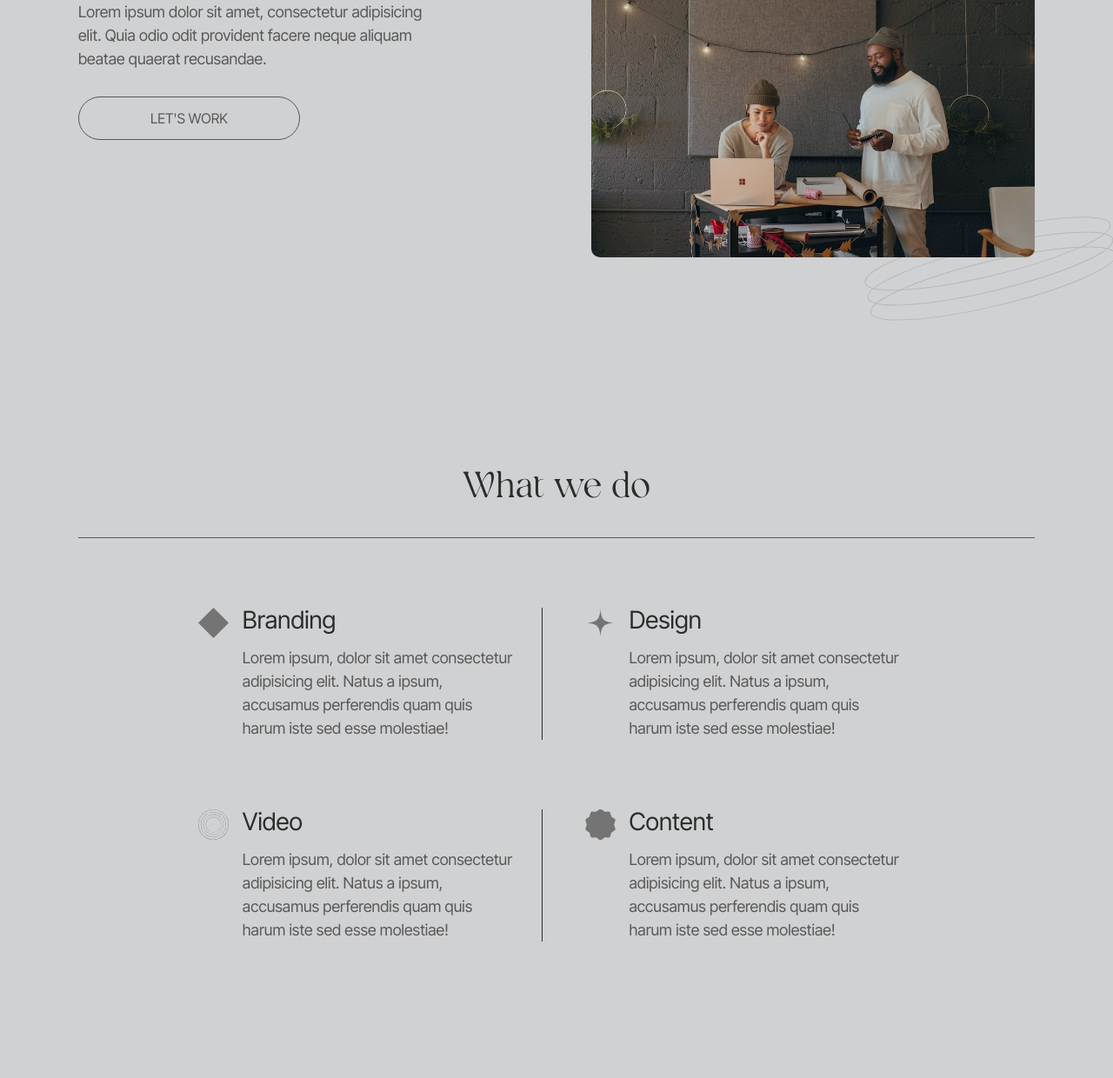
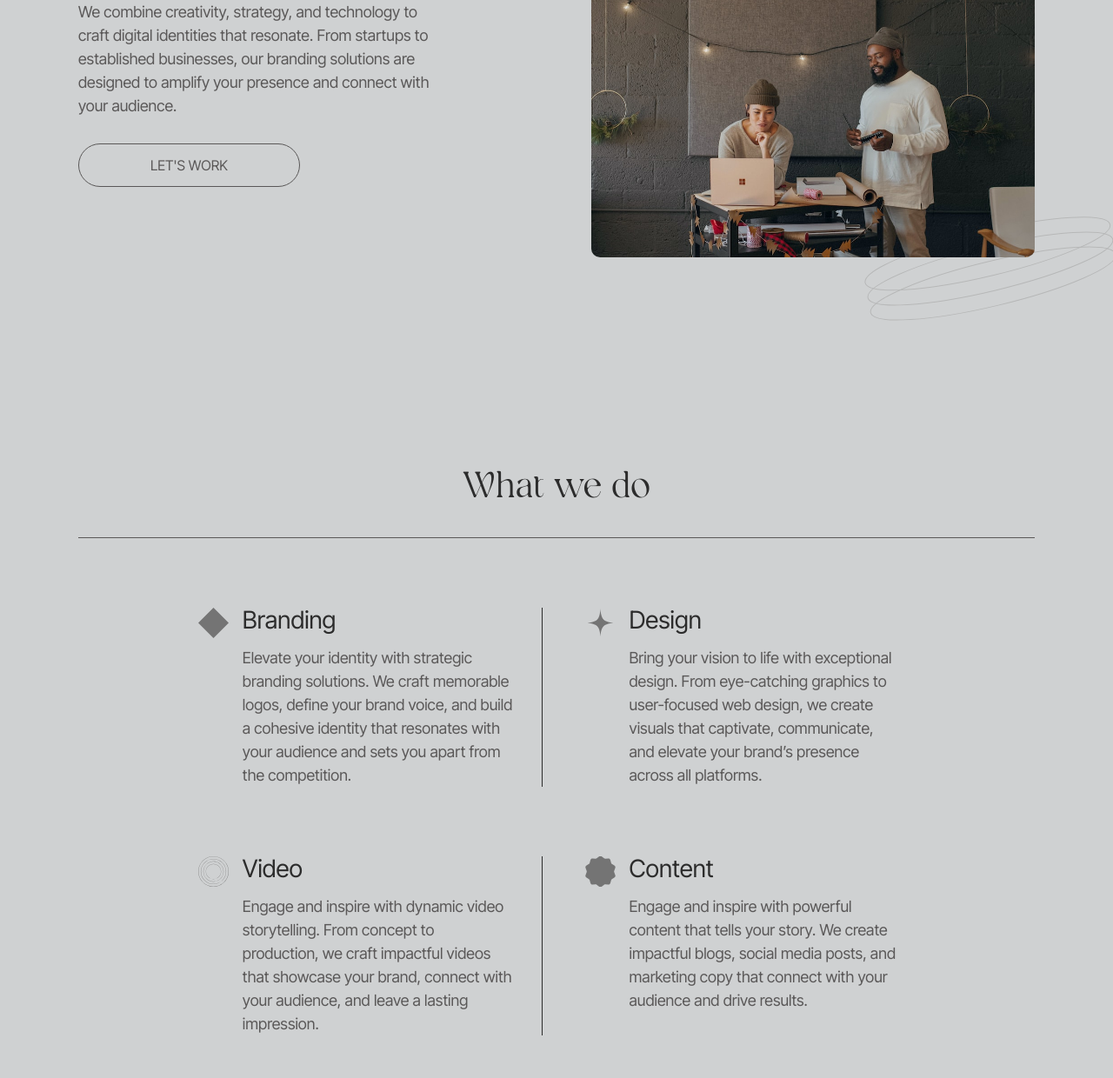
Before and after one commit to Riya-Prasad/vylla, a plain HTML site: page index.html in a window 1280 px wide. Shown: the part 312-1552 px from the top of the page at 87% size. Drawn offline with nearby package versions, Linux system fonts and the light colour scheme; a script that the page names is missing.

Commit message:
add content to the site

```diff
--- a/index.html
+++ b/index.html
@@ -29,13 +29,10 @@
 			<div class="container">
 				<div class="grid">
 					<div class="left-sec">
-            <div class="hero-heading section-heading reveal-text">
-              We are a digital agency from London
-            </div>
+						<div class="hero-heading section-heading reveal-text">Transforming Ideas Into Iconic Brands</div>
 						<div class="hero-body">
-              Lorem ipsum dolor sit amet, consectetur adipisicing elit. Quia
-              odio odit provident facere neque aliquam beatae quaerat
-              recusandae.
+							We combine creativity, strategy, and technology to craft digital identities that resonate. From startups to established businesses, our branding solutions are
+							designed to amplify your presence and connect with your audience.
 						</div>
 						<div class="button">Let's Work</div>
 					</div>
@@ -53,9 +50,7 @@
 
 		<section class="services-sec">
 			<div class="container">
-        <div class="services-heading section-heading reveal-text">
-          What we do
-        </div>
+				<div class="services-heading section-heading reveal-text">What we do</div>
 				<div class="services">
 					<div class="service">
 						<div class="service-img">
@@ -64,9 +59,8 @@
 						<div class="flex">
 							<div class="service-heading">Branding</div>
 							<div class="service-body">
-                Lorem ipsum, dolor sit amet consectetur adipisicing elit. Natus
-                a ipsum, accusamus perferendis quam quis harum iste sed esse
-                molestiae!
+								Elevate your identity with strategic branding solutions. We craft memorable logos, define your brand voice, and build a cohesive identity that resonates with your
+								audience and sets you apart from the competition.
 							</div>
 						</div>
 					</div>
@@ -77,9 +71,8 @@
 						<div class="flex">
 							<div class="service-heading">Design</div>
 							<div class="service-body">
-                Lorem ipsum, dolor sit amet consectetur adipisicing elit. Natus
-                a ipsum, accusamus perferendis quam quis harum iste sed esse
-                molestiae!
+								Bring your vision to life with exceptional design. From eye-catching graphics to user-focused web design, we create visuals that captivate, communicate, and elevate
+								your brand’s presence across all platforms.
 							</div>
 						</div>
 					</div>
@@ -90,9 +83,8 @@
 						<div class="flex">
 							<div class="service-heading">Video</div>
 							<div class="service-body">
-                Lorem ipsum, dolor sit amet consectetur adipisicing elit. Natus
-                a ipsum, accusamus perferendis quam quis harum iste sed esse
-                molestiae!
+								Engage and inspire with dynamic video storytelling. From concept to production, we craft impactful videos that showcase your brand, connect with your audience, and
+								leave a lasting impression.
 							</div>
 						</div>
 					</div>
@@ -103,9 +95,8 @@
 						<div class="flex">
 							<div class="service-heading">Content</div>
 							<div class="service-body">
-                Lorem ipsum, dolor sit amet consectetur adipisicing elit. Natus
-                a ipsum, accusamus perferendis quam quis harum iste sed esse
-                molestiae!
+								Engage and inspire with powerful content that tells your story. We create impactful blogs, social media posts, and marketing copy that connect with your audience
+								and drive results.
 							</div>
 						</div>
 					</div>
@@ -117,13 +108,11 @@
 			<div class="container">
 				<div class="grid">
 					<div class="left-sec">
-            <div class="works-heading section-heading reveal-text">
-              Featured Work
-            </div>
+						<div class="works-heading section-heading reveal-text">Featured Work</div>
 						<div class="works-body">
-              Lorem ipsum dolor sit amet consectetur, adipisicing elit. Quo
-              provident voluptas error non placeat officia accusamus incidunt
-              rerum nam distinctio!
+							Explore our portfolio of transformative projects that showcase creativity, innovation, and impact. From captivating brand identities to stunning designs and
+							compelling videos, our work reflects our commitment to excellence. Each project is a testament to our expertise and dedication to helping businesses thrive in a
+							competitive digital landscape.
 						</div>
 						<div class="button">See all work</div>
 					</div>
@@ -188,9 +177,8 @@
 								<div class="flex">
 									<div class="value-heading">Vision</div>
 									<div class="value-body">
-                    Lorem ipsum dolor sit amet, consectetur adipisicing elit.
-                    Quia odio odit provident facere neque aliquam beatae quaerat
-                    recusandae.
+										We look beyond the present, focusing on long-term growth and meaningful impact. Our vision is to empower brands with strategies that inspire and drive success,
+										creating lasting value for businesses and their audiences.
 									</div>
 								</div>
 							</div>
@@ -199,9 +187,8 @@
 								<div class="flex">
 									<div class="value-heading">Innovation</div>
 									<div class="value-body">
-                    Lorem ipsum dolor sit amet, consectetur adipisicing elit.
-                    Quia odio odit provident facere neque aliquam beatae quaerat
-                    recusandae.
+										Creativity meets technology to deliver groundbreaking solutions. We embrace new ideas and cutting-edge tools to craft unique, forward-thinking strategies that
+										help your brand stand out and stay ahead in the ever-evolving digital world.
 									</div>
 								</div>
 							</div>
@@ -210,9 +197,8 @@
 								<div class="flex">
 									<div class="value-heading">Connection</div>
 									<div class="value-body">
-                    Lorem ipsum dolor sit amet, consectetur adipisicing elit.
-                    Quia odio odit provident facere neque aliquam beatae quaerat
-                    recusandae.
+										Building authentic relationships is at the heart of what we do. We create meaningful connections between brands and their audiences, fostering trust, loyalty,
+										and engagement through purposeful design, content, and communication.
 									</div>
 								</div>
 							</div>
@@ -226,9 +212,7 @@
 			<div class="container">
 				<div class="grid">
 					<div class="flex">
-            <div class="cta-heading section-heading reveal-text">
-              Let's bring your brand to the next level
-            </div>
+						<div class="cta-heading section-heading reveal-text">Let's bring your brand to the next level</div>
 						<div class="cta-img">
 							<img src="./assets/eclipses.svg" alt="" />
 						</div>
@@ -236,11 +220,9 @@
 
 					<div class="flex">
 						<div class="cta-body">
-              Lorem ipsum dolor sit amet consectetur adipisicing elit. Sunt qui
-              assumenda esse ab nisi! Officiis minima quaerat nobis molestiae?
-              Aut labore exercitationem unde ipsam, laudantium velit ut harum
-              provident vero rerum veniam minus tempore maxime error? Nesciunt
-              inventore sunt ducimus?.
+							Ready to take your brand to the next level? Let’s create something extraordinary together. Whether it’s crafting a memorable identity, designing impactful visuals, or
+							building meaningful connections with your audience, we’re here to make it happen. Reach out to start your journey toward innovation, growth, and success. Together,
+							we’ll bring your vision to life and make a lasting impact
 						</div>
 						<div class="button">Get in touch</div>
 					</div>
@@ -251,9 +233,7 @@
 		<section class="news-sec">
 			<div class="container">
 				<div class="flex">
-          <div class="news-sec-heading section-heading reveal-text">
-            Latest News
-          </div>
+					<div class="news-sec-heading section-heading reveal-text">Latest News</div>
 					<div class="button">see all</div>
 				</div>
 
@@ -263,27 +243,21 @@
 							<img class="parallax-img" src="./assets/news1.jpeg" alt="" />
 						</div>
 						<div class="news-info">Branding, Design</div>
-            <div class="news-heading">
-              Things to look for when comparing branding alternatives
-            </div>
+						<div class="news-heading">Things to look for when comparing branding alternatives</div>
 					</div>
 					<div class="news">
 						<div class="news-img">
 							<img class="parallax-img" src="./assets/news2.jpeg" alt="" />
 						</div>
 						<div class="news-info">Branding, Design</div>
-            <div class="news-heading">
-              5 stand-out features of branding you should know
-            </div>
+						<div class="news-heading">5 stand-out features of branding you should know</div>
 					</div>
 					<div class="news">
 						<div class="news-img">
 							<img class="parallax-img" src="./assets/news3.jpeg" alt="" />
 						</div>
 						<div class="news-info">Branding, Design</div>
-            <div class="news-heading">
-              Branding: What real customers have to say
-            </div>
+						<div class="news-heading">Branding: What real customers have to say</div>
 					</div>
 				</div>
 			</div>
--- a/style.scss
+++ b/style.scss
@@ -15,7 +15,7 @@
   --link-text: 16px;
 
   --heading-color: #2c2c2c;
-  --light-color: #f8f8f8;
+  --lignavbat-color: #f8f8f8;
   --body-color: #5a5858;
 }
 
```
Also changed, not shown: style.css, 1 other file. Lines whose indentation alone changed are shown as unchanged.
